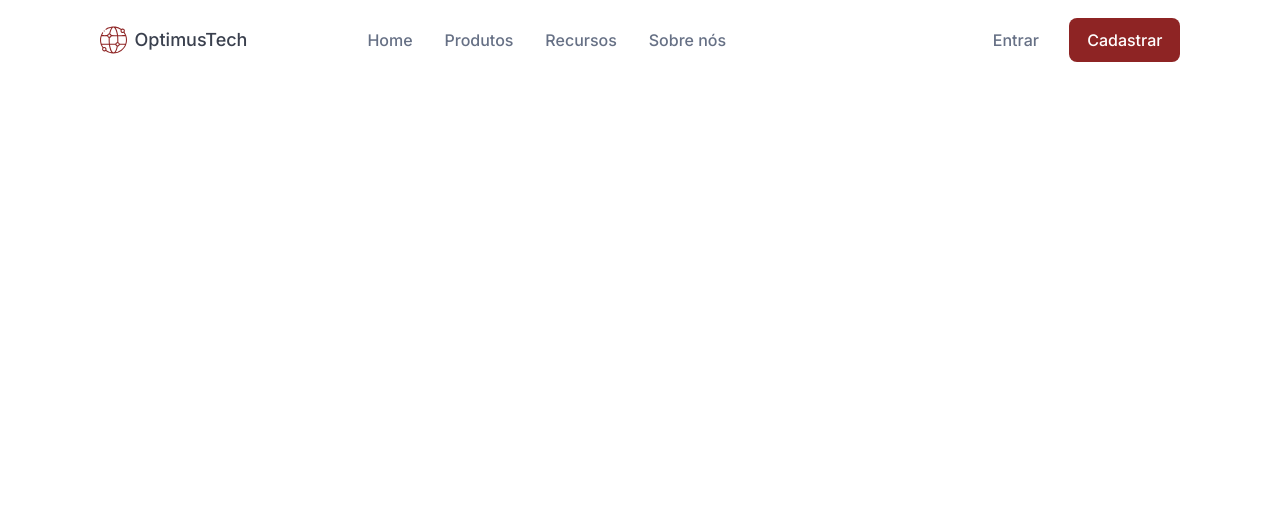
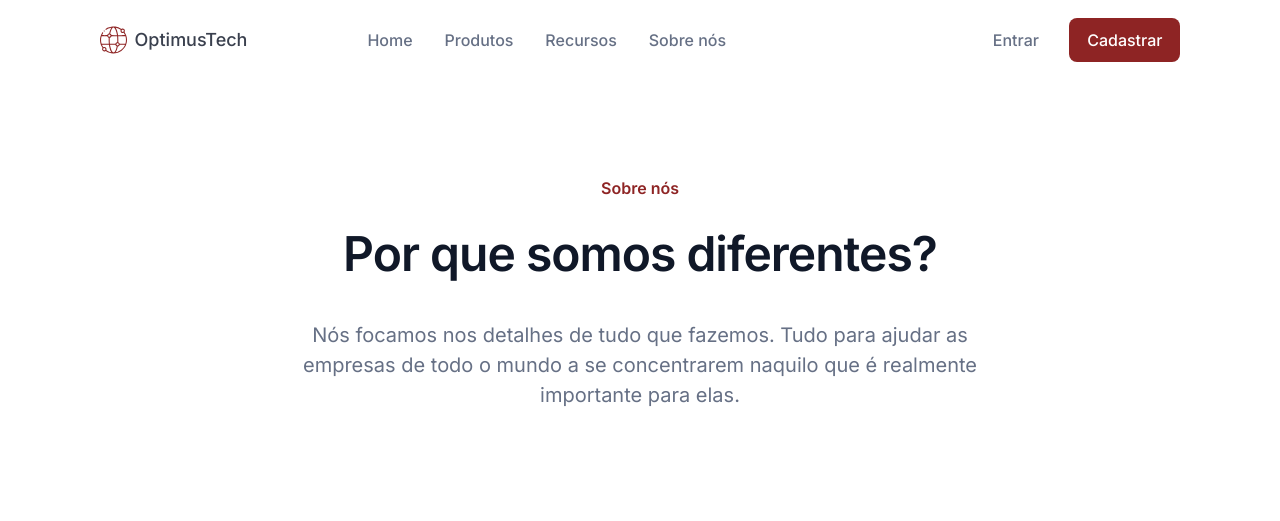
Before and after one commit to GabrielVeroneze/7-days-of-code, a plain HTML site: page index.html in a window 1280 px wide. Drawn offline with Linux system fonts and the light colour scheme.

Commit message:
finalização cabeçalho sobre

```diff
--- /dev/null
+++ b/assets/css/cabecalho/cabecalho-sobre.css
@@ -0,0 +1,7 @@
+.cabecalho__sobre {
+    align-items: center;
+    display: flex;
+    flex-direction: column;
+    padding: 6rem 0 6.75rem;
+    text-align: center;
+}
--- /dev/null
+++ b/assets/css/cabecalho/cabecalho-subtitulo.css
@@ -0,0 +1,6 @@
+.cabecalho__subtitulo {
+    color: var(--vermelho);
+    font-weight: 600;
+    line-height: 24px;
+    margin-bottom: 1.5rem;
+}
--- /dev/null
+++ b/assets/css/cabecalho/cabecalho-texto.css
@@ -0,0 +1,6 @@
+.cabecalho__texto {
+    color: var(--cinza);
+    font-size: 1.25rem;
+    line-height: 30px;
+    width: 65%;
+}
--- /dev/null
+++ b/assets/css/cabecalho/cabecalho-titulo.css
@@ -0,0 +1,8 @@
+.cabecalho__titulo {
+    color: var(--azul-escuro);
+    font-size: 3rem;
+    font-weight: 600;
+    letter-spacing: -1px;
+    line-height: 60px;
+    margin-bottom: 2.25rem;
+}
--- a/assets/css/styles.css
+++ b/assets/css/styles.css
@@ -7,11 +7,16 @@
 @import url('../css/cabecalho/navbar-link.css');
 @import url('../css/cabecalho/navbar-acesso.css');
 @import url('../css/cabecalho/navbar-botao.css');
+@import url('../css/cabecalho/cabecalho-sobre.css');
+@import url('../css/cabecalho/cabecalho-subtitulo.css');
+@import url('../css/cabecalho/cabecalho-titulo.css');
+@import url('../css/cabecalho/cabecalho-texto.css');
 
 
 @import url('https://fonts.googleapis.com/css2?family=Inter:wght@100;200;300;400;500;600;700;800;900&display=swap');
 
 :root {
+    --azul-escuro: #101828;
     --branco: #FFFFFF;
     --cinza: #667085;
     --cinza-escuro: #3A404E;
--- a/index.html
+++ b/index.html
@@ -34,6 +34,11 @@
                 <a href="#" class="navbar__botao navbar__botao--preenchido">Cadastrar</a>
             </div>
         </nav>
+        <section class="cabecalho__sobre">
+            <h3 class="cabecalho__subtitulo">Sobre nós</h3>
+            <h2 class="cabecalho__titulo">Por que somos diferentes?</h2>
+            <p class="cabecalho__texto">Nós focamos nos detalhes de tudo que fazemos. Tudo para ajudar as empresas de todo o mundo a se concentrarem naquilo que é realmente importante para elas.</p>
+        </section>
     </header>
 </body>
 </html>
```
